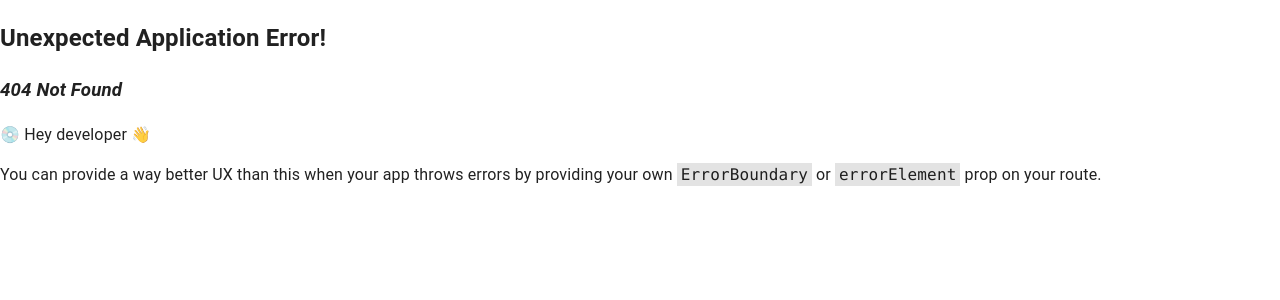
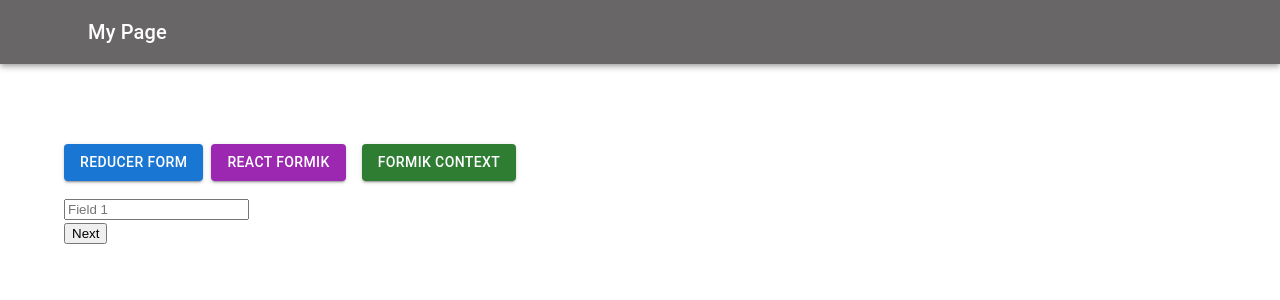
Before and after one commit to Thinhhanghieu/practise-react, a React (Create React App) app: page /formik-context in a window 1280 px wide. Before the commit this address had no page. Shown: the top 300 px of the page. Built offline with nearby package versions, Linux system fonts and the light colour scheme.

Commit message:
Add formik context

```diff
--- a/src/components/layout/MainLayout.tsx
+++ b/src/components/layout/MainLayout.tsx
@@ -39,6 +39,15 @@ const MainLayout: React.FC = () => {
           >
             React Formik
           </Button>
+          <Button
+            component={Link}
+            to="/formik-context"
+            variant="contained"
+            color="success"
+            sx={{ mx: 1 }}
+          >
+            Formik context
+          </Button>
         </Box>
         <Outlet />
       </Container>
--- /dev/null
+++ b/src/pages/FormikContext.tsx
@@ -0,0 +1,127 @@
+import React, { useState } from 'react';
+import { Formik, Form, useFormikContext, FormikHelpers, FormikErrors } from 'formik';
+
+interface FormValues {
+  field1: string;
+  field2: string;
+  // Thêm các trường khác tùy theo nhu cầu của bạn
+}
+
+const initialValues: FormValues = {
+  field1: '',
+  field2: '',
+  // Khởi tạo các trường khác tùy theo nhu cầu của bạn
+};
+
+// Hàm validate cho từng bước
+const validateStep1 = (values: FormValues): FormikErrors<FormValues> => {
+  const errors: FormikErrors<FormValues> = {};
+  if (!values.field1) {
+    errors.field1 = 'Field 1 is required';
+  }
+  return errors;
+};
+
+const validateStep2 = (values: FormValues): FormikErrors<FormValues> => {
+  const errors: FormikErrors<FormValues> = {};
+  if (!values.field2) {
+    errors.field2 = 'Field 2 is required';
+  }
+  return errors;
+};
+
+const Step1Component: React.FC = () => {
+  const { values, handleChange, errors, touched } = useFormikContext<FormValues>();
+
+  return (
+    <div>
+      <input
+        type="text"
+        name="field1"
+        value={values.field1}
+        onChange={handleChange}
+        placeholder="Field 1"
+      />
+      {errors.field1 && touched.field1 && <div>{errors.field1}</div>}
+      {/* Thêm các trường khác cho step 1 */}
+    </div>
+  );
+};
+
+const Step2Component: React.FC = () => {
+  const { values, handleChange, errors, touched } = useFormikContext<FormValues>();
+
+  return (
+    <div>
+      <input
+        type="text"
+        name="field2"
+        value={values.field2}
+        onChange={handleChange}
+        placeholder="Field 2"
+      />
+      {errors.field2 && touched.field2 && <div>{errors.field2}</div>}
+      {/* Thêm các trường khác cho step 2 */}
+    </div>
+  );
+};
+
+const Step3Component: React.FC = () => {
+  return (
+    <>
+    <p>123</p>
+    </>
+  )
+  // Nội dung của Step 3
+};
+
+const MyForm = () => {
+  const [step, setStep] = useState(1);
+
+  const handleSubmit = (values: FormValues, actions: FormikHelpers<FormValues>) => {
+    if (step === 3) {
+      console.log('Submitted data:', values);
+      // Thực hiện các hành động cần thiết khi hoàn thành tất cả các bước
+    } else {
+      setStep(step + 1);
+    }
+    actions.setSubmitting(false);
+  };
+
+  // Hàm validate cho toàn bộ form, kiểm tra theo từng bước
+  const validate = (values: FormValues) => {
+    console.log(values);
+
+    switch (step) {
+      case 1:
+        return validateStep1(values);
+      case 2:
+        return validateStep2(values);
+      default:
+        return {};
+    }
+  };
+
+  return (
+    <Formik
+      initialValues={initialValues}
+      validate={validate}
+      onSubmit={handleSubmit}
+    >
+      {() => (
+        <Form>
+          {step === 1 && <Step1Component />}
+          {step === 2 && <Step2Component />}
+          {step === 3 && <Step3Component />}
+
+          <div>
+            {step > 1 && <button type="button" onClick={() => setStep(step - 1)}>Back</button>}
+            <button type="submit">{step === 3 ? 'Submit' : 'Next'}</button>
+          </div>
+        </Form>
+      )}
+    </Formik>
+  );
+};
+
+export default MyForm;
--- a/src/router/routes.tsx
+++ b/src/router/routes.tsx
@@ -2,6 +2,7 @@ import { createBrowserRouter } from "react-router-dom";
 import Reducer from "../pages/Reducer";
 import MainLayout from "../components/layout/MainLayout";
 import ReactFormilkPage from "../pages/ReactHookForm";
+import FormikContext from "../pages/FormikContext";
 
 export const router = createBrowserRouter([
 	{
@@ -15,6 +16,10 @@ export const router = createBrowserRouter([
       {
         path: 'formilk',
         element: <ReactFormilkPage/>
+      },
+      {
+        path: 'formik-context',
+        element: <FormikContext/>
       }
     ]
 	},
```
Also changed, not shown: 1 other file (tests, documents, lock files or other folders).
